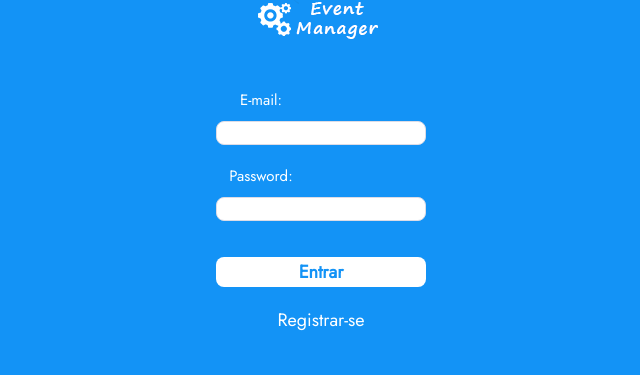
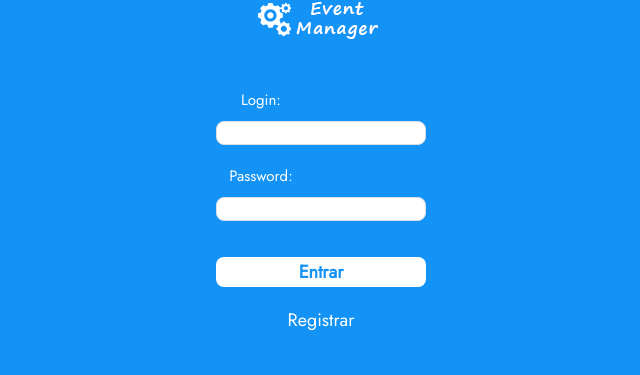
Before and after one commit to eduviictor/event-manager, a React (Create React App) app in the folder frontend/: page / in a window 1280 px wide. Shown: the part 118-493 px from the top of the page, without its empty margins (319-959 px from the left). Built offline with nearby package versions, Linux system fonts and the light colour scheme; the HTML template or start-up script is replaced by a standard one.

Commit message:
Atualizando campos e links

```diff
--- a/frontend/src/pages/Login/index.tsx
+++ b/frontend/src/pages/Login/index.tsx
@@ -31,7 +31,7 @@ const Login = () => {
                 <img src={logo} alt="Event Manager"/>
 
                 <form onSubmit={login}>
-                    <h1>E-mail:</h1>
+                    <h1>Login:</h1>
                     <input
                         type="text"
                         name="login"
@@ -50,12 +50,12 @@ const Login = () => {
                     <button className="btnForm" type="submit">
                         Entrar
                     </button>
-                    <h2>Registrar-se</h2>
+                    <h2>Registrar</h2>
                     <div className="registerlinks">
-                        <Link to="/registercliente">
+                        <Link to="/register-client">
                             Cliente
                         </Link>
-                        <Link to="/registerorganizador">
+                        <Link to="/register-organizer">
                             Organizador
                         </Link>
                     </div>
```
